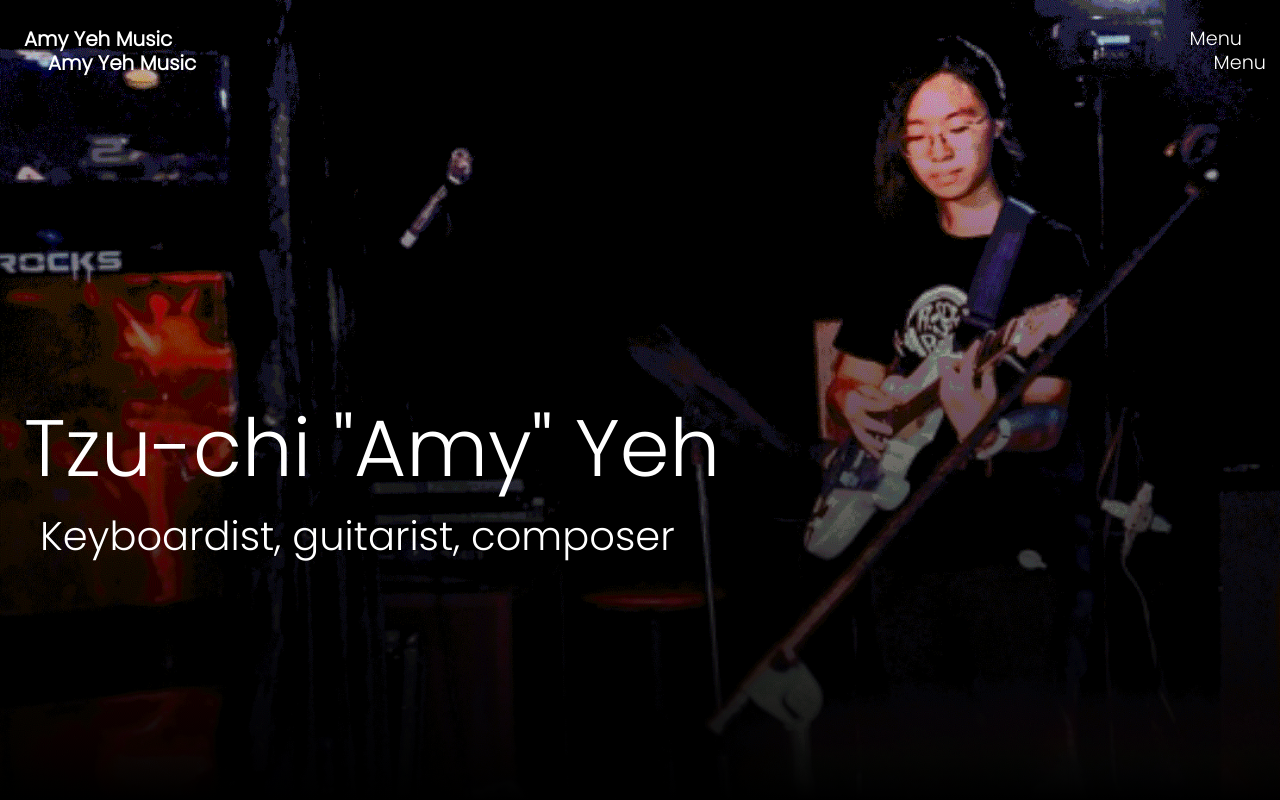
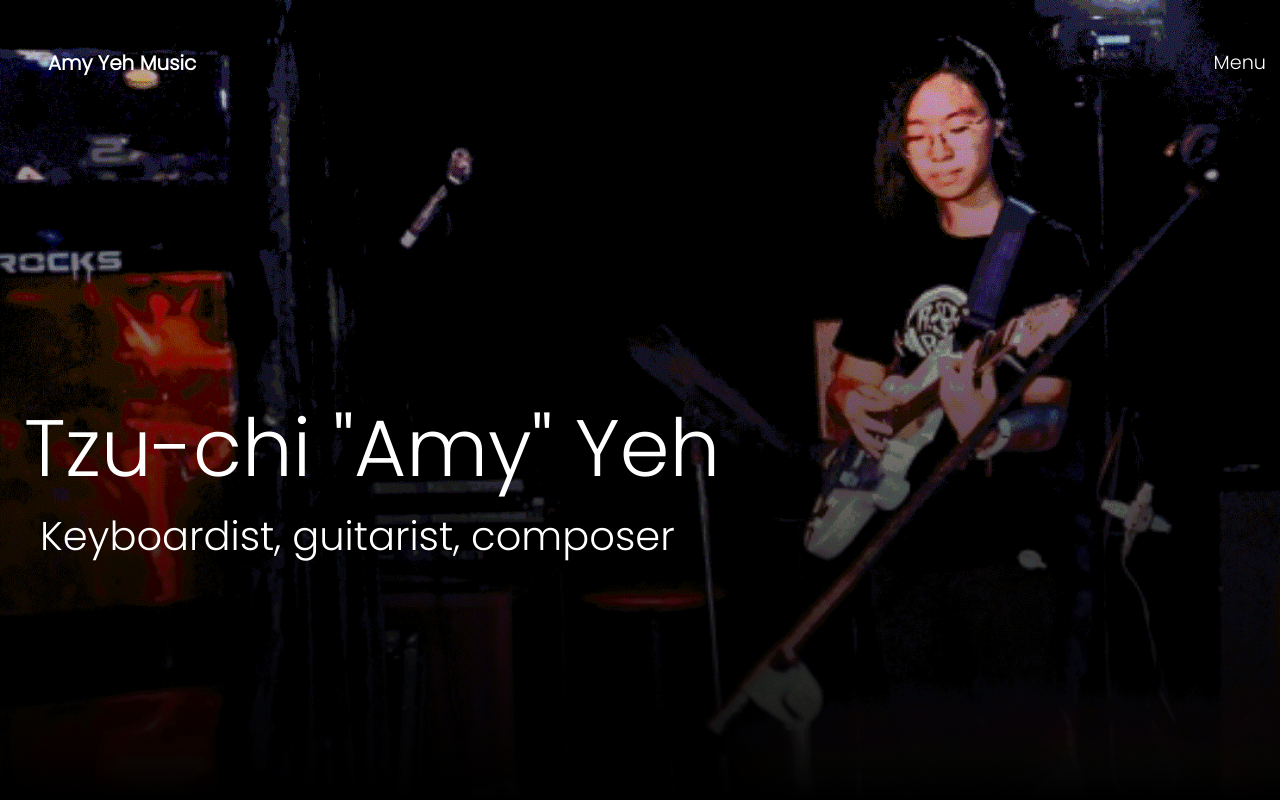
Before and after one commit to coleaniblett/amy-yeh-music, a React (Create React App) app: page / in a window 1280 px wide. Shown: the top 800 px of the page. Built offline with nearby package versions, Linux system fonts and the light colour scheme.

Commit message:
remove Banner

```diff
--- a/src/components/App/App.tsx
+++ b/src/components/App/App.tsx
@@ -1,6 +1,5 @@
 import React from 'react';
 import './App.css';
-import { Banner } from'../Banner/Banner';
 import { Hero } from '../Hero/Hero';
 import { Intro } from '../Intro/Intro';
 import { Highlights } from '../Highlights/Highlights';
@@ -8,16 +7,14 @@ import { Contact } from '../Contact/Contact';
 
 /*
   TO-DO
-  1. Add drop-down menu
-  2. Add links to Contact
-  4. Customize video controls
-  5. Font consistency
+  1. Fix clipping at low end of slider
+  2. Increase size of play/pause buttons to full body
+  3. Fix issue with onLeave removal of video controls not always working
 */
 
 const App: React.FC = () => {
   return (
     <div className="App">
-      <Banner />
       <Hero />
       <div className="main">
         <Intro />
```
